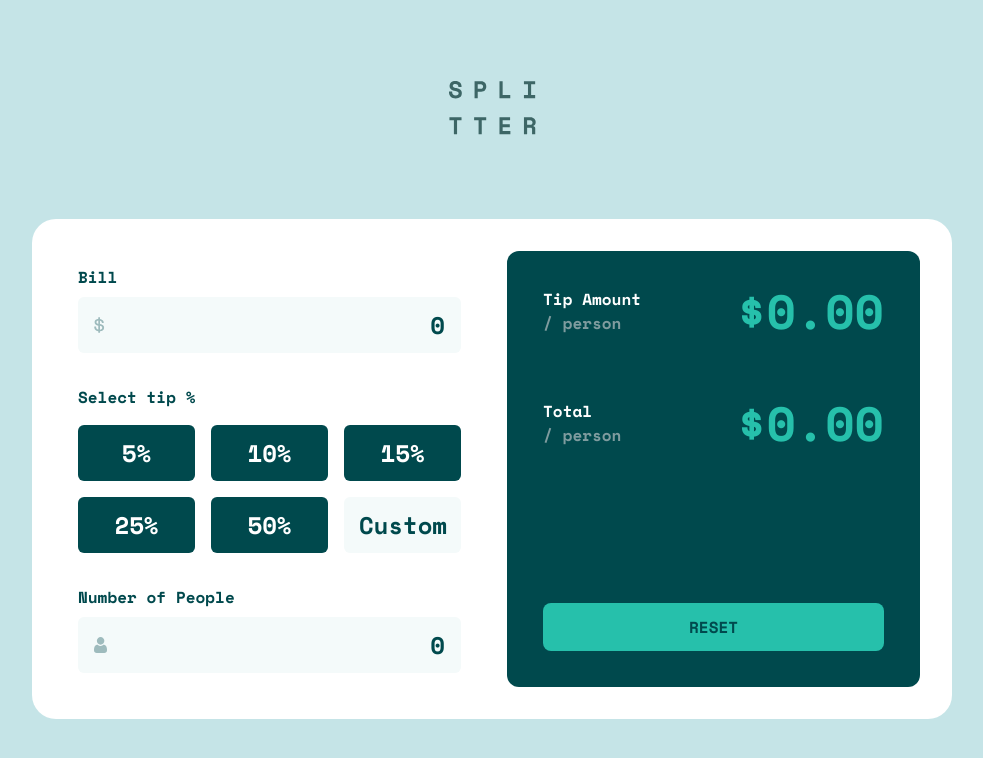
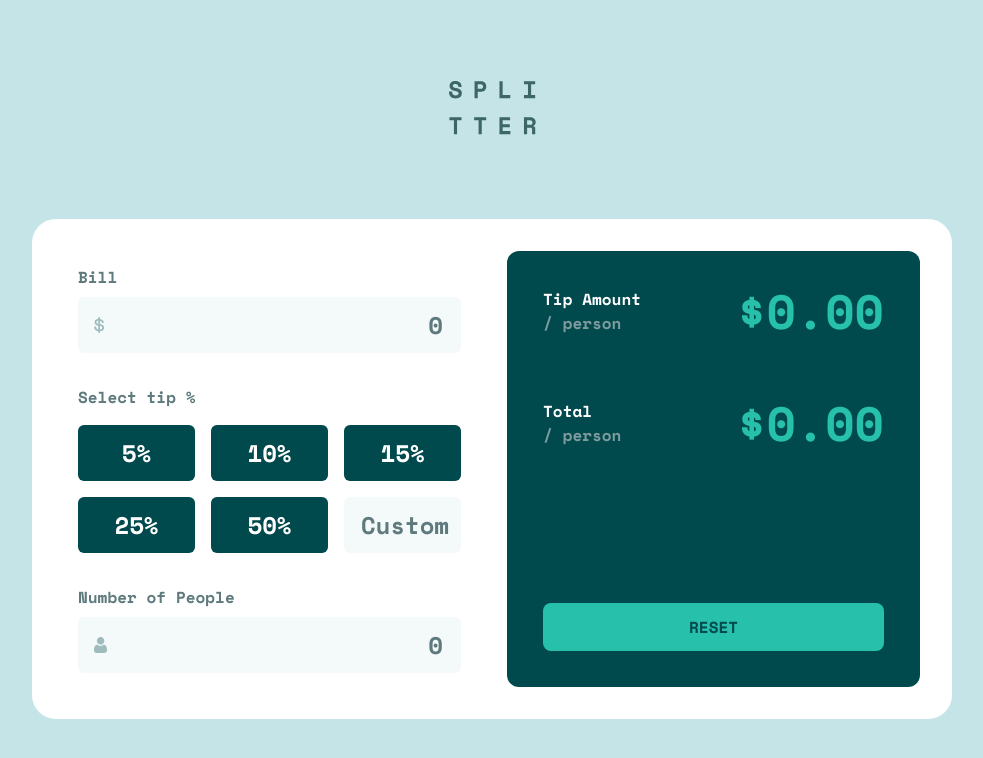
Before and after one commit to iameenahmed/Tip-Calculator, a React (Vite) app: page / in a window 1280 px wide. Shown: the top 758 px of the page, without its empty margins (148-1131 px from the left). Built offline with nearby package versions, Linux system fonts and the light colour scheme.

Commit message:
Refactor styling and error handling in components

```diff
--- a/src/Components/BillInput.jsx
+++ b/src/Components/BillInput.jsx
@@ -28,8 +28,10 @@ const BillInput = ({ handleInput, error, isResetBtnClicked }) => {
           value={inputValue}
           placeholder="0"
           onChange={handleChange}
-          className={`mt-2 block w-full rounded-md bg-VeryLightGrayishCyan px-4 py-3 text-right  placeholder:text-VeryDarkCyan md:text-2xl ${
-            error ? "outline-red-500" : "outline-StrongCyan"
+          className={`mt-2 block w-full rounded-md border-2 bg-VeryLightGrayishCyan px-4 py-2.5 text-right text-VeryDarkCyan placeholder:text-DarkGrayishCyan md:text-2xl ${
+            error
+              ? "animate-shake border-red-500 outline-red-500"
+              : "border-transparent outline-StrongCyan"
           }`}
         />
         <img
--- a/src/Components/InputForm.jsx
+++ b/src/Components/InputForm.jsx
@@ -23,7 +23,7 @@ const InputForm = ({ setInputState, isResetBtnClicked }) => {
   }
 
   return (
-    <div className="text-VeryDarkCyan md:basis-1/2 md:p-[0.875rem]">
+    <div className="text-DarkGrayishCyan md:basis-1/2 md:p-[0.875rem]">
       <form>
         <BillInput
           handleInput={handleInput}
--- a/src/Components/PeopleCountInput.jsx
+++ b/src/Components/PeopleCountInput.jsx
@@ -28,8 +28,10 @@ const PeopleCountInput = ({ handleInput, error, isResetBtnClicked }) => {
           value={inputValue}
           placeholder="0"
           onChange={handleChange}
-          className={`mt-2 block w-full rounded-md bg-VeryLightGrayishCyan px-4 py-3 text-right placeholder:text-VeryDarkCyan md:text-2xl ${
-            error ? "outline-red-500" : "outline-StrongCyan"
+          className={`mt-2 block w-full rounded-md border-2 bg-VeryLightGrayishCyan px-4 py-2.5 text-right text-VeryDarkCyan placeholder:text-DarkGrayishCyan md:text-2xl ${
+            error
+              ? "animate-shake border-red-500 outline-red-500"
+              : "border-transparent outline-StrongCyan"
           }`}
         />
         <img
--- a/src/Components/Result.jsx
+++ b/src/Components/Result.jsx
@@ -25,7 +25,7 @@ const Result = ({
       </div>
 
       <button
-        className="mt-auto inline-block w-full rounded-lg bg-StrongCyan px-4 py-3 font-bold uppercase text-VeryDarkCyan hover:bg-LightGrayishCyan focus:bg-LightGrayishCyan"
+        className="mt-auto inline-block w-full rounded-lg bg-StrongCyan px-4 py-3 font-bold uppercase text-VeryDarkCyan transition-colors duration-300 hover:bg-LightGrayishCyan focus:bg-LightGrayishCyan"
         onClick={handleReset}
       >
         Reset
--- a/src/Components/TipInput.jsx
+++ b/src/Components/TipInput.jsx
@@ -61,8 +61,10 @@ const TipInput = ({ handleInput, error, isResetBtnClicked }) => {
           value={customTip}
           placeholder="Custom"
           onChange={(e) => handleInputChange(e, true)}
-          className={`rounded-md bg-VeryLightGrayishCyan px-3.5 py-3 text-right text-DarkGrayishCyan outline-StrongCyan placeholder:text-VeryDarkCyan md:text-2xl ${
-            error ? "outline-red-500" : "outline-StrongCyan"
+          className={`rounded-md border-2 bg-VeryLightGrayishCyan px-2.5 py-2.5 text-right text-VeryDarkCyan placeholder:text-DarkGrayishCyan md:text-2xl ${
+            error
+              ? "animate-shake border-red-500 outline-red-500"
+              : "border-transparent outline-StrongCyan"
           }`}
         />
       </div>
--- a/tailwind.config.js
+++ b/tailwind.config.js
@@ -16,6 +16,25 @@ export default {
       fontFamily: {
         SpaceMono: ["Space Mono", "monospace"],
       },
+      animation: {
+        shake: "shake 0.82s cubic-bezier(.36,.07,.19,.97) both",
+      },
+      keyframes: {
+        shake: {
+          "10%, 90%": {
+            transform: "translate3d(-1px, 0, 0)",
+          },
+          "20%, 80%": {
+            transform: "translate3d(2px, 0, 0)",
+          },
+          "30%, 50%, 70%": {
+            transform: "translate3d(-4px, 0, 0)",
+          },
+          "40%, 60%": {
+            transform: "translate3d(4px, 0, 0)",
+          },
+        },
+      },
     },
   },
 
```
